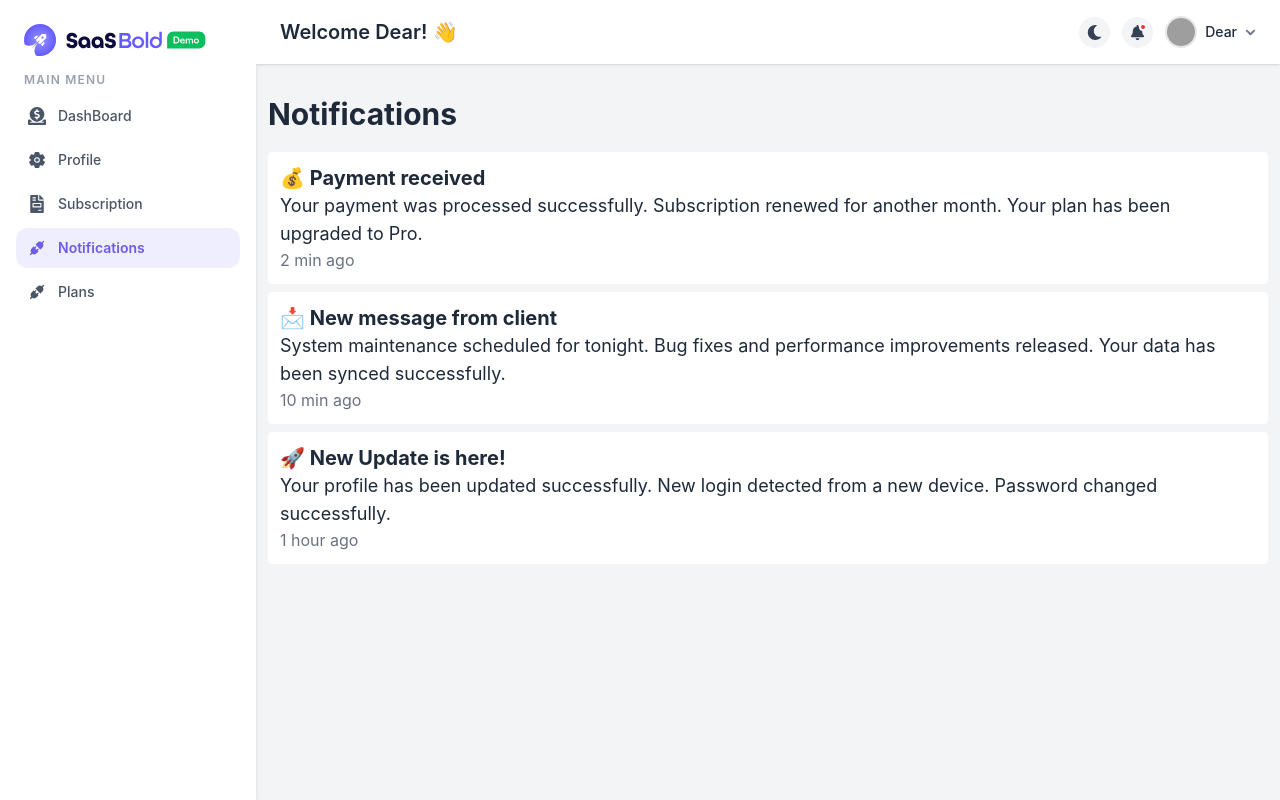
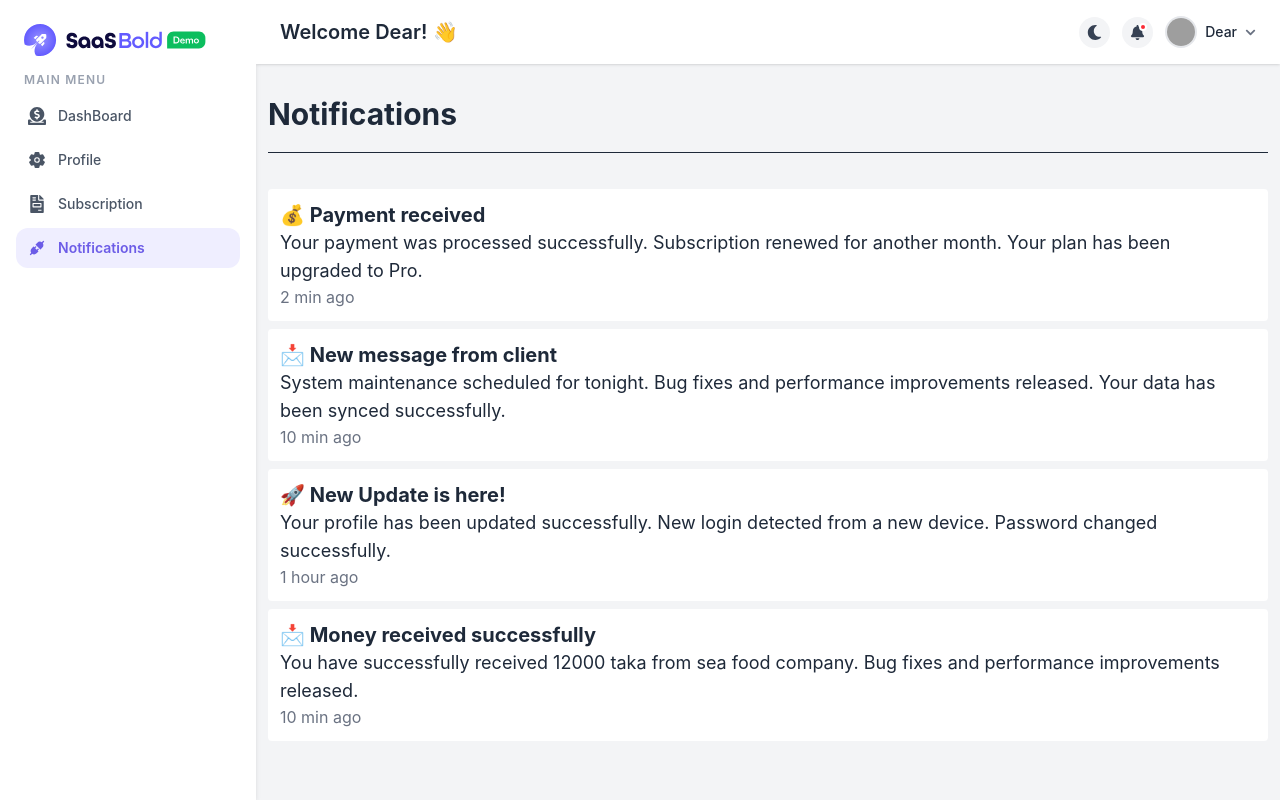
Before and after one commit to suma388/demo-site, a React (Vite) app: page /user/notification in a window 1280 px wide. Built offline with nearby package versions, Linux system fonts and the light colour scheme; grey boxes are pictures that could not be loaded.

Commit message:
add new files

```diff
--- a/src/layouts/UserLayOut.jsx
+++ b/src/layouts/UserLayOut.jsx
@@ -19,11 +19,6 @@ const navItems = [
     to: "/user/notification",
     icon: <AiFillApi size={18} />,
     label: "Notifications",
-  },
-  {
-    to: "/user/plans",
-    icon: <AiFillApi size={18} />,
-    label: "Plans",
   },
 ];
 
--- a/src/main.jsx
+++ b/src/main.jsx
@@ -16,7 +16,6 @@ import Dashboard from "./pages/Dashboard.jsx";
 import Profile from "./pages/Profile.jsx";
 import { Toaster } from "sonner";
 import Subscription from "./component/Subscription.jsx";
-import Plans from "./pages/Plans.jsx";
 
 const router = createBrowserRouter([
   {
@@ -62,11 +61,6 @@ const router = createBrowserRouter([
         path: "subscription",
         Component: Subscription,
       },
-
-      {
-        path: "plans",
-        Component: Plans,
-      },
     ],
   },
 ]);
--- a/src/pages/Home.jsx
+++ b/src/pages/Home.jsx
@@ -7,7 +7,7 @@ const Home = () => {
 
   return (
     <div className="min-h-screen mt-20 flex items-center justify-center  px-4">
-      <div className="w-full max-w-md bg-white p-6 rounded-xl">
+      <div className="w-full max-w-md dark:bg-indigo-950 bg-white p-6 rounded-xl">
         {/* Social Login */}
         <button className="w-full flex items-center justify-center gap-2 border border-[#e9e9e9] py-3 rounded-lg mb-3 hover:bg-gray-50">
           <FaGoogle /> Sign in with Google
@@ -28,7 +28,7 @@ const Home = () => {
         <div className="flex bg-gray-100 rounded-lg p-1 mb-4">
           <button
             onClick={() => setActiveTab("magic")}
-            className={`w-1/2 py-2 rounded-lg text-sm ${
+            className={`w-1/2 py-2 dark:bg-indigo-950 rounded-lg text-sm ${
               activeTab === "magic"
                 ? "bg-white shadow font-medium"
                 : "text-gray-500"
@@ -39,7 +39,7 @@ const Home = () => {
 
           <button
             onClick={() => setActiveTab("password")}
-            className={`w-1/2 py-2 rounded-lg text-sm ${
+            className={`w-1/2 py-2 dark:bg-indigo-800 rounded-lg text-sm ${
               activeTab === "password"
                 ? "bg-white shadow font-medium"
                 : "text-gray-500"
--- a/src/pages/Notification.jsx
+++ b/src/pages/Notification.jsx
@@ -4,8 +4,8 @@ const Notification = () => {
   return (
     <div className="my-5 p-3">
       <h1 className="text-3xl font-bold">Notifications</h1>
-      <div className="space-y-2 mt-5">
-        <div className="p-3 bg-white rounded hover:bg-gray-300 dark:hover:bg-gray-700 cursor-pointer">
+      <div className="space-y-2 mt-5 border-t pt-9">
+        <div className="p-3 dark:bg-indigo-950 bg-white rounded hover:bg-gray-300 dark:hover:bg-gray-700 cursor-pointer">
           <p className="text-xl font-bold text-gray-800 dark:text-white">
             💰 Payment received
           </p>
@@ -16,7 +16,7 @@ const Notification = () => {
           <span className="text-gray-500">2 min ago</span>
         </div>
 
-        <div className="p-3 bg-white rounded hover:bg-gray-300 dark:hover:bg-gray-700 cursor-pointer">
+        <div className="p-3 dark:bg-indigo-950 bg-white rounded hover:bg-gray-300 dark:hover:bg-gray-700 cursor-pointer">
           <p className="text-xl font-bold text-gray-800 dark:text-white">
             📩 New message from client
           </p>
@@ -26,7 +26,7 @@ const Notification = () => {
           </p>
           <span className=" text-gray-500">10 min ago</span>
         </div>
-        <div className="p-3 bg-white rounded hover:bg-gray-300 dark:hover:bg-gray-700 cursor-pointer">
+        <div className="p-3 dark:bg-indigo-950 bg-white rounded hover:bg-gray-300 dark:hover:bg-gray-700 cursor-pointer">
           <p className="text-xl font-bold text-gray-800 dark:text-white">
             🚀 New Update is here!
           </p>
@@ -36,6 +36,16 @@ const Notification = () => {
           </p>
           <span className=" text-gray-500">1 hour ago</span>
         </div>
+        <div className="p-3 dark:bg-indigo-950 bg-white rounded hover:bg-gray-300 dark:hover:bg-gray-700 cursor-pointer">
+          <p className="text-xl font-bold text-gray-800 dark:text-white">
+            📩 Money received successfully
+          </p>
+          <p className="text-lg">
+            You have successfully received 12000 taka from sea food company. Bug
+            fixes and performance improvements released.
+          </p>
+          <span className=" text-gray-500">10 min ago</span>
+        </div>
       </div>
     </div>
   );
--- a/src/pages/Plans.jsx
+++ /dev/null
@@ -1,11 +0,0 @@
-import React from "react";
-
-const Plans = () => {
-  return (
-    <div>
-      <h3 className="text-2xl font-bold py-6">Payments</h3>
-    </div>
-  );
-};
-
-export default Plans;
```
